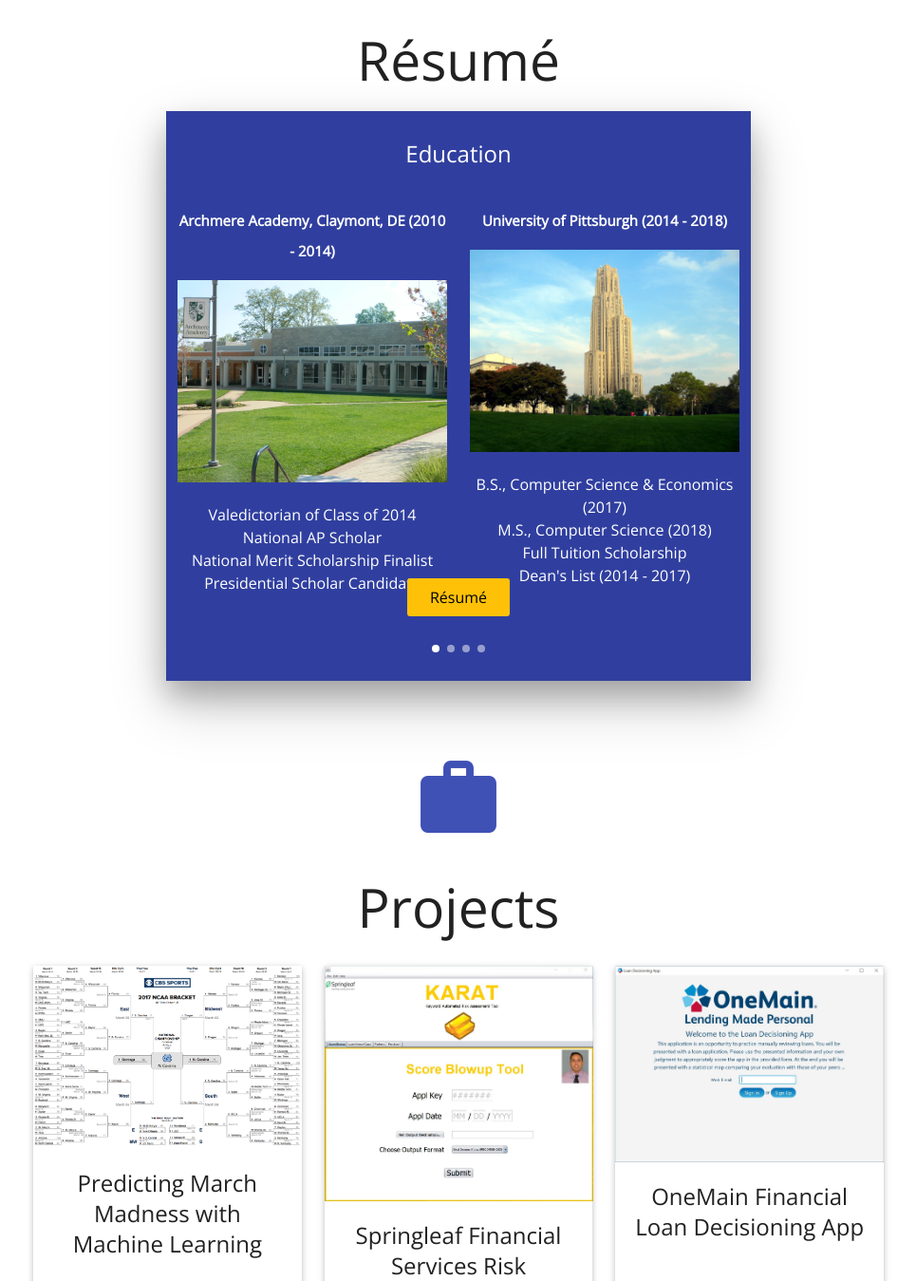
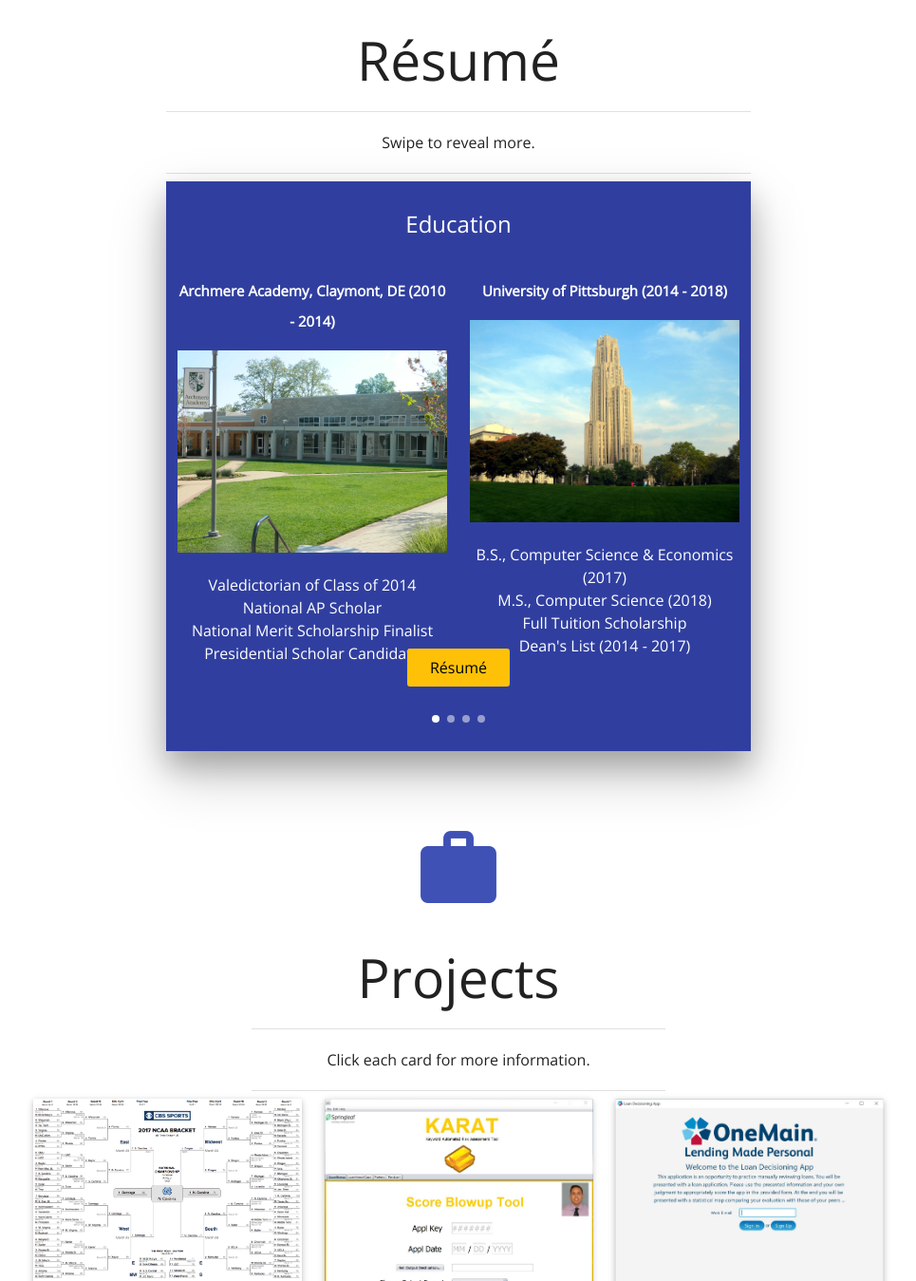
Before and after one commit to JonathanLobo/jonathanlobo.github.io, a plain HTML site: page index.html in a window 1280 px wide. Shown: the part 1081-2430 px from the top of the page at 95% size, without its empty margins (157-1122 px from the left). Drawn offline with nearby package versions, Linux system fonts and the light colour scheme; some packages are replaced by stand-ins of ours; a script that the page names is missing.

Commit message:
improved clarity

```diff
--- a/css/mysite.css
+++ b/css/mysite.css
@@ -143,3 +143,7 @@
 .close-button:hover {
   background-color: #ef5350 !important;
 }
+
+.pad {
+  padding-bottom: 8px;
+}
--- a/index.html
+++ b/index.html
@@ -71,6 +71,12 @@
         <h2 class="">R&eacute;sum&eacute;</h2>
       </div>
       <div class="row">
+        <div class="col l6 offset-l3 center-align">
+          <div class="divider"></div>
+          <p>Swipe to reveal more.</p>
+          <div class="divider"></div>
+          <div class="divider white pad"></div>
+        </div>
         <div class="col l6 m12 s12 offset-l3">
           <div class="carousel carousel-slider center z-depth-4" data-indicators="true">
             <div class="carousel-fixed-item center">
@@ -192,6 +198,11 @@
           <h2 class="">Projects</h2>
         </div>
         <div class="row">
+          <div class="col l6 offset-l3 center-align">
+            <div class="divider"></div>
+            <p>Click each card for more information.</p>
+            <div class="divider"></div>
+          </div>
           <div class="col s12 m6 l4">
             <div class="card img-expand">
               <div class="card-image waves-effect waves-block waves-dark">
```
